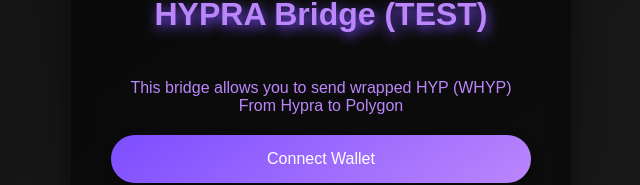
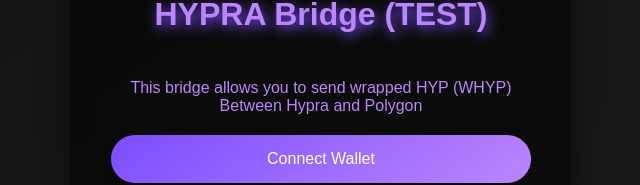
Before and after one commit to mrfixit-stickyhash/hypra-bridge, a React (Create React App) app: page / in a window 1280 px wide. Shown: the part 133-318 px from the top of the page, without its empty margins (319-959 px from the left). Built offline with nearby package versions, Linux system fonts and the light colour scheme.

Commit message:
changed text

```diff
--- a/src/App.js
+++ b/src/App.js
@@ -227,7 +227,7 @@
 return (
   <div className="app-container">
     <h1 className="artistic-text">HYPRA Bridge (TEST)</h1>
-    <p className="subtitle-text">This bridge allows you to send wrapped HYP (WHYP) From Hypra to Polygon</p>
+    <p className="subtitle-text">This bridge allows you to send wrapped HYP (WHYP) Between Hypra and Polygon</p>
     <button onClick={connectWallet} className="connect-wallet-btn">
       {userAccount ? 'Wallet Connected' : 'Connect Wallet'}
     </button>
```
